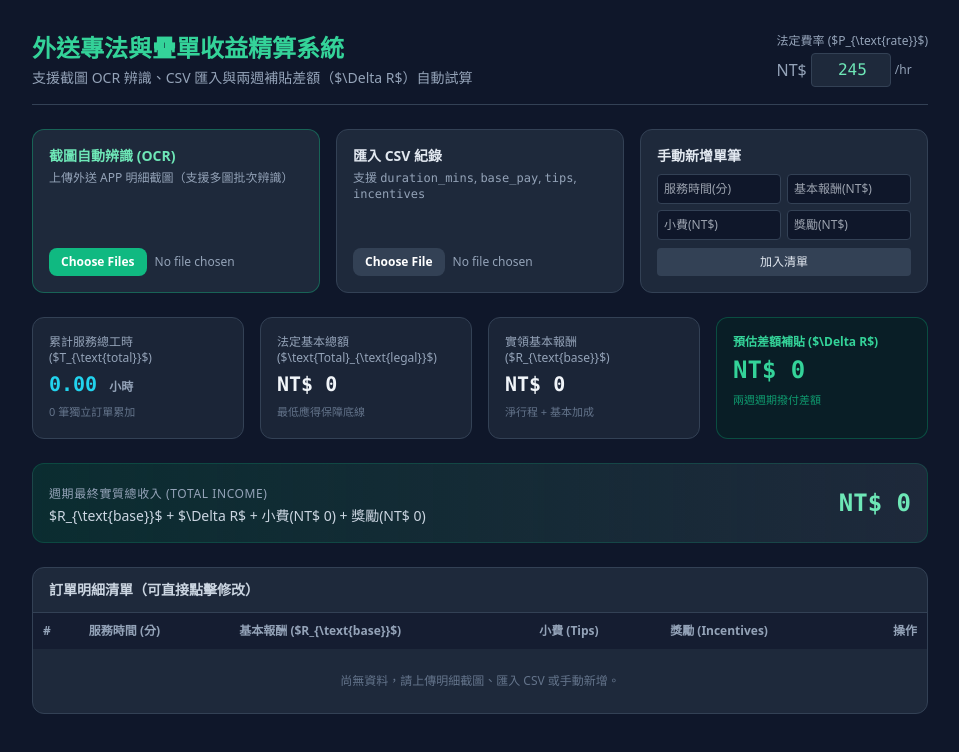
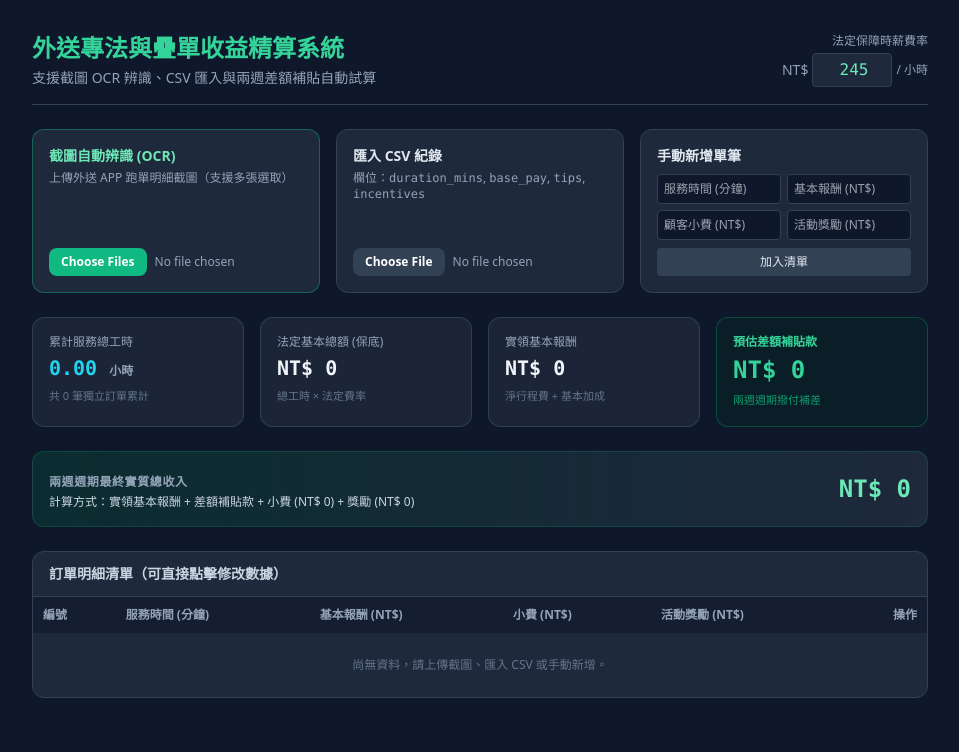
Before and after one commit to wumoztw/delivery-subsidy-calc, a plain HTML site: page index.html in a window 1280 px wide. Shown: the whole page, without its empty margins (160-1119 px from the left). Drawn offline with nearby package versions, Linux system fonts and the light colour scheme.

Commit message:
Update index.html

```diff
--- a/index.html
+++ b/index.html
@@ -10,124 +10,126 @@
   <!-- 引入 Tesseract.js 瀏覽器端 OCR 引擎 -->
   <script src="https://cdn.jsdelivr.net/npm/tesseract.js@5/dist/tesseract.min.js"></script>
 </head>
-<body class="bg-slate-900 text-slate-100 min-h-screen py-8 px-4">
+<body class="bg-slate-900 text-slate-100 min-h-screen py-8 px-4 font-sans">
   <div id="app" class="max-w-4xl mx-auto space-y-6">
 
-    <!-- Header -->
-    <header class="border-b border-slate-700 pb-4 flex justify-between items-center">
+    <!-- 頁頭資訊 -->
+    <header class="border-b border-slate-700 pb-4 flex flex-col sm:flex-row sm:justify-between sm:items-center gap-4">
       <div>
         <h1 class="text-2xl font-bold text-emerald-400">外送專法與疊單收益精算系統</h1>
-        <p class="text-sm text-slate-400 mt-1">支援截圖 OCR 辨識、CSV 匯入與兩週補貼差額（$\Delta R$）自動試算</p>
+        <p class="text-sm text-slate-400 mt-1">支援截圖 OCR 辨識、CSV 匯入與兩週差額補貼自動試算</p>
       </div>
-      <div class="text-right">
-        <label class="text-xs text-slate-400 block mb-1">法定費率 ($P_{\text{rate}}$)</label>
+      <div class="sm:text-right">
+        <label class="text-xs text-slate-400 block mb-1">法定保障時薪費率</label>
         <div class="flex items-center gap-1">
-          <span class="text-slate-400">NT$</span>
+          <span class="text-slate-400 text-sm">NT$</span>
           <input type="number" v-model.number="rate" class="w-20 bg-slate-800 border border-slate-700 rounded px-2 py-1 text-right font-mono text-emerald-300">
-          <span class="text-xs text-slate-400">/hr</span>
+          <span class="text-xs text-slate-400">/ 小時</span>
         </div>
       </div>
     </header>
 
-    <!-- Upload & Input Controls -->
+    <!-- 操作區塊：OCR、CSV、手動新增 -->
     <div class="grid md:grid-cols-3 gap-4">
 
-      <!-- 1. OCR Image Upload -->
+      <!-- 1. 截圖 OCR 辨識 -->
       <div class="bg-slate-800 p-4 rounded-xl border border-emerald-500/40 flex flex-col justify-between">
         <div>
           <div class="flex items-center justify-between mb-1">
             <h2 class="font-semibold text-emerald-300 text-sm">截圖自動辨識 (OCR)</h2>
             <span v-if="isOcrLoading" class="text-[11px] text-amber-400 animate-pulse">{{ ocrStatus }}</span>
           </div>
-          <p class="text-xs text-slate-400 mb-3">上傳外送 APP 明細截圖（支援多圖批次辨識）</p>
+          <p class="text-xs text-slate-400 mb-3">上傳外送 APP 跑單明細截圖（支援多張選取）</p>
         </div>
         <div>
           <input type="file" accept="image/*" multiple @change="handleImageUpload" :disabled="isOcrLoading" class="block w-full text-xs text-slate-400 file:mr-2 file:py-1.5 file:px-3 file:rounded-lg file:border-0 file:text-xs file:font-semibold file:bg-emerald-500 file:text-white hover:file:bg-emerald-600 cursor-pointer disabled:opacity-50">
         </div>
       </div>
 
-      <!-- 2. CSV Import -->
+      <!-- 2. CSV 匯入 -->
       <div class="bg-slate-800 p-4 rounded-xl border border-slate-700 flex flex-col justify-between">
         <div>
           <h2 class="font-semibold text-slate-200 text-sm mb-1">匯入 CSV 紀錄</h2>
-          <p class="text-xs text-slate-400 mb-3">支援 <code>duration_mins</code>, <code>base_pay</code>, <code>tips</code>, <code>incentives</code></p>
+          <p class="text-xs text-slate-400 mb-3">欄位：<code>duration_mins</code>, <code>base_pay</code>, <code>tips</code>, <code>incentives</code></p>
         </div>
         <input type="file" accept=".csv" @change="handleFileUpload" class="block w-full text-xs text-slate-400 file:mr-2 file:py-1.5 file:px-3 file:rounded-lg file:border-0 file:text-xs file:font-semibold file:bg-slate-700 file:text-white hover:file:bg-slate-600 cursor-pointer">
       </div>
 
-      <!-- 3. Manual Add -->
+      <!-- 3. 手動新增單筆 -->
       <div class="bg-slate-800 p-4 rounded-xl border border-slate-700">
         <h2 class="font-semibold text-slate-200 text-sm mb-2">手動新增單筆</h2>
         <div class="grid grid-cols-2 gap-1.5 text-xs">
-          <input v-model.number="newTrip.duration" placeholder="服務時間(分)" class="bg-slate-900 border border-slate-700 p-1.5 rounded text-slate-100">
-          <input v-model.number="newTrip.basePay" placeholder="基本報酬(NT$)" class="bg-slate-900 border border-slate-700 p-1.5 rounded text-slate-100">
-          <input v-model.number="newTrip.tips" placeholder="小費(NT$)" class="bg-slate-900 border border-slate-700 p-1.5 rounded text-slate-100">
-          <input v-model.number="newTrip.incentives" placeholder="獎勵(NT$)" class="bg-slate-900 border border-slate-700 p-1.5 rounded text-slate-100">
+          <input v-model.number="newTrip.duration" placeholder="服務時間 (分鐘)" class="bg-slate-900 border border-slate-700 p-1.5 rounded text-slate-100">
+          <input v-model.number="newTrip.basePay" placeholder="基本報酬 (NT$)" class="bg-slate-900 border border-slate-700 p-1.5 rounded text-slate-100">
+          <input v-model.number="newTrip.tips" placeholder="顧客小費 (NT$)" class="bg-slate-900 border border-slate-700 p-1.5 rounded text-slate-100">
+          <input v-model.number="newTrip.incentives" placeholder="活動獎勵 (NT$)" class="bg-slate-900 border border-slate-700 p-1.5 rounded text-slate-100">
         </div>
         <button @click="addTrip" class="mt-2 w-full bg-slate-700 hover:bg-slate-600 text-slate-200 text-xs py-1.5 rounded font-medium transition">加入清單</button>
       </div>
 
     </div>
 
-    <!-- Settlement Dashboard -->
+    <!-- 結算儀表板（純文字名詞） -->
     <div class="grid grid-cols-2 md:grid-cols-4 gap-4">
       <div class="bg-slate-800/80 p-4 rounded-xl border border-slate-700">
-        <span class="text-xs text-slate-400 block">累計服務總工時 ($T_{\text{total}}$)</span>
+        <span class="text-xs text-slate-400 block">累計服務總工時</span>
         <div class="text-xl font-bold font-mono text-cyan-400 mt-1">{{ totalHours.toFixed(2) }} <span class="text-xs text-slate-400">小時</span></div>
-        <span class="text-[11px] text-slate-500">{{ trips.length }} 筆獨立訂單累加</span>
+        <span class="text-[11px] text-slate-500">共 {{ trips.length }} 筆獨立訂單累計</span>
       </div>
 
       <div class="bg-slate-800/80 p-4 rounded-xl border border-slate-700">
-        <span class="text-xs text-slate-400 block">法定基本總額 ($\text{Total}_{\text{legal}}$)</span>
+        <span class="text-xs text-slate-400 block">法定基本總額 (保底)</span>
         <div class="text-xl font-bold font-mono text-slate-100 mt-1">NT$ {{ Math.round(totalLegal).toLocaleString() }}</div>
-        <span class="text-[11px] text-slate-500">最低應得保障底線</span>
+        <span class="text-[11px] text-slate-500">總工時 × 法定費率</span>
       </div>
 
       <div class="bg-slate-800/80 p-4 rounded-xl border border-slate-700">
-        <span class="text-xs text-slate-400 block">實領基本報酬 ($R_{\text{base}}$)</span>
+        <span class="text-xs text-slate-400 block">實領基本報酬</span>
         <div class="text-xl font-bold font-mono text-slate-100 mt-1">NT$ {{ Math.round(totalBasePay).toLocaleString() }}</div>
-        <span class="text-[11px] text-slate-500">淨行程 + 基本加成</span>
+        <span class="text-[11px] text-slate-500">淨行程費 + 基本加成</span>
       </div>
 
       <div class="bg-emerald-950/40 p-4 rounded-xl border border-emerald-500/30">
-        <span class="text-xs text-emerald-400 font-semibold block">預估差額補貼 ($\Delta R$)</span>
+        <span class="text-xs text-emerald-400 font-semibold block">預估差額補貼款</span>
         <div class="text-2xl font-black font-mono text-emerald-400 mt-1">NT$ {{ Math.round(subsidy).toLocaleString() }}</div>
-        <span class="text-[11px] text-emerald-500/80">兩週週期撥付差額</span>
+        <span class="text-[11px] text-emerald-500/80">兩週週期撥付補差</span>
       </div>
     </div>
 
-    <!-- Final Summary Banner -->
+    <!-- 總收入結算橫幅 -->
     <div class="bg-gradient-to-r from-emerald-900/40 to-slate-800 p-4 rounded-xl border border-emerald-500/20 flex flex-col md:flex-row justify-between md:items-center gap-2">
       <div>
-        <span class="text-xs text-slate-400 uppercase tracking-wider">週期最終實質總收入 (Total Income)</span>
-        <div class="text-sm text-slate-300 mt-0.5">$R_{\text{base}}$ + $\Delta R$ + 小費(NT$ {{ totalTips }}) + 獎勵(NT$ {{ totalIncentives }})</div>
+        <span class="text-xs text-slate-400 uppercase tracking-wider font-semibold">兩週週期最終實質總收入</span>
+        <div class="text-xs text-slate-300 mt-0.5">
+          計算方式：實領基本報酬 + 差額補貼款 + 小費 (NT$ {{ totalTips }}) + 獎勵 (NT$ {{ totalIncentives }})
+        </div>
       </div>
       <div class="text-2xl font-black font-mono text-emerald-300">
         NT$ {{ Math.round(totalIncome).toLocaleString() }}
       </div>
     </div>
 
-    <!-- Data Table -->
+    <!-- 訂單明細列表 -->
     <div class="bg-slate-800 rounded-xl border border-slate-700 overflow-hidden">
       <div class="px-4 py-3 border-b border-slate-700 flex justify-between items-center">
-        <h3 class="text-sm font-semibold text-slate-300">訂單明細清單（可直接點擊修改）</h3>
+        <h3 class="text-sm font-semibold text-slate-300">訂單明細清單（可直接點擊修改數據）</h3>
         <button v-if="trips.length > 0" @click="trips = []" class="text-xs text-rose-400 hover:underline">清空所有明細</button>
       </div>
       <div class="overflow-x-auto max-h-72">
         <table class="w-full text-xs text-left text-slate-300">
           <thead class="bg-slate-900/60 text-slate-400 sticky top-0">
             <tr>
-              <th class="p-2.5">#</th>
-              <th class="p-2.5">服務時間 (分)</th>
-              <th class="p-2.5">基本報酬 ($R_{\text{base}}$)</th>
-              <th class="p-2.5">小費 (Tips)</th>
-              <th class="p-2.5">獎勵 (Incentives)</th>
+              <th class="p-2.5">編號</th>
+              <th class="p-2.5">服務時間 (分鐘)</th>
+              <th class="p-2.5">基本報酬 (NT$)</th>
+              <th class="p-2.5">小費 (NT$)</th>
+              <th class="p-2.5">活動獎勵 (NT$)</th>
               <th class="p-2.5 text-right">操作</th>
             </tr>
           </thead>
           <tbody class="divide-y divide-slate-700/50 font-mono">
             <tr v-for="(t, idx) in trips" :key="idx" class="hover:bg-slate-700/30">
-              <td class="p-2.5 text-slate-500">{{ idx + 1 }}</td>
+              <td class="p-2.5 text-slate-500 font-sans">{{ idx + 1 }}</td>
               <td class="p-2.5">
                 <input type="number" v-model.number="t.duration" class="bg-slate-900 border border-slate-700 rounded px-1.5 py-0.5 w-16 text-cyan-300"> 分
               </td>
@@ -145,7 +147,7 @@
               </td>
             </tr>
             <tr v-if="trips.length === 0">
-              <td colspan="6" class="p-6 text-center text-slate-500 font-sans">尚無資料，請上傳明細截圖、匯入 CSV 或手動新增。</td>
+              <td colspan="6" class="p-6 text-center text-slate-500 font-sans">尚無資料，請上傳截圖、匯入 CSV 或手動新增。</td>
             </tr>
           </tbody>
         </table>
@@ -195,30 +197,28 @@
           });
         };
 
-        // 截圖 OCR 辨識解析器
         const parseDeliveryText = (text) => {
           let duration = 0;
           let basePay = 0;
           let tips = 0;
 
-          // 1. 匹配時間格式（例如：25 分鐘、25 mins、25 min）
+          // 匹配時間（分鐘）
           const timeMatch = text.match(/(\d+)\s*(分鐘|分|mins?)/i);
           if (timeMatch) {
             duration = parseInt(timeMatch[1], 10);
           }
 
-          // 2. 匹配小費金額（例如：小費 $30、小費 30）
+          // 匹配小費
           const tipMatch = text.match(/小費[^\d]*(\d+(?:\.\d+)?)/i);
           if (tipMatch) {
             tips = parseFloat(tipMatch[1]);
           }
 
-          // 3. 匹配費用/基本報酬（例如：$65、NT$65、費用 65）
+          // 匹配基本報酬或費用
           const fareMatch = text.match(/(?:行程費用|基本報酬|費用|淨行程|NT\$|\$)\s*(\d+(?:\.\d+)?)/i);
           if (fareMatch) {
             basePay = parseFloat(fareMatch[1]);
           } else {
-            // 後備正則：尋找大於 20 的純數字金額
             const generalAmounts = text.match(/(?:\$|NT\$)\s*(\d+)/g);
             if (generalAmounts && generalAmounts.length > 0) {
               basePay = parseFloat(generalAmounts[0].replace(/[^\d]/g, ''));
@@ -263,7 +263,9 @@
         const totalTips = computed(() => trips.value.reduce((sum, t) => sum + (Number(t.tips) || 0), 0));
         const totalIncentives = computed(() => trips.value.reduce((sum, t) => sum + (Number(t.incentives) || 0), 0));
 
+        // 差額補貼 = 法定總額 - 實領基本報酬（小於 0 則為 0）
         const subsidy = computed(() => Math.max(0, totalLegal.value - totalBasePay.value));
+        // 最終總收入 = 實領基本報酬 + 差額補貼 + 小費 + 獎勵
         const totalIncome = computed(() => totalBasePay.value + subsidy.value + totalTips.value + totalIncentives.value);
 
         return {
```
